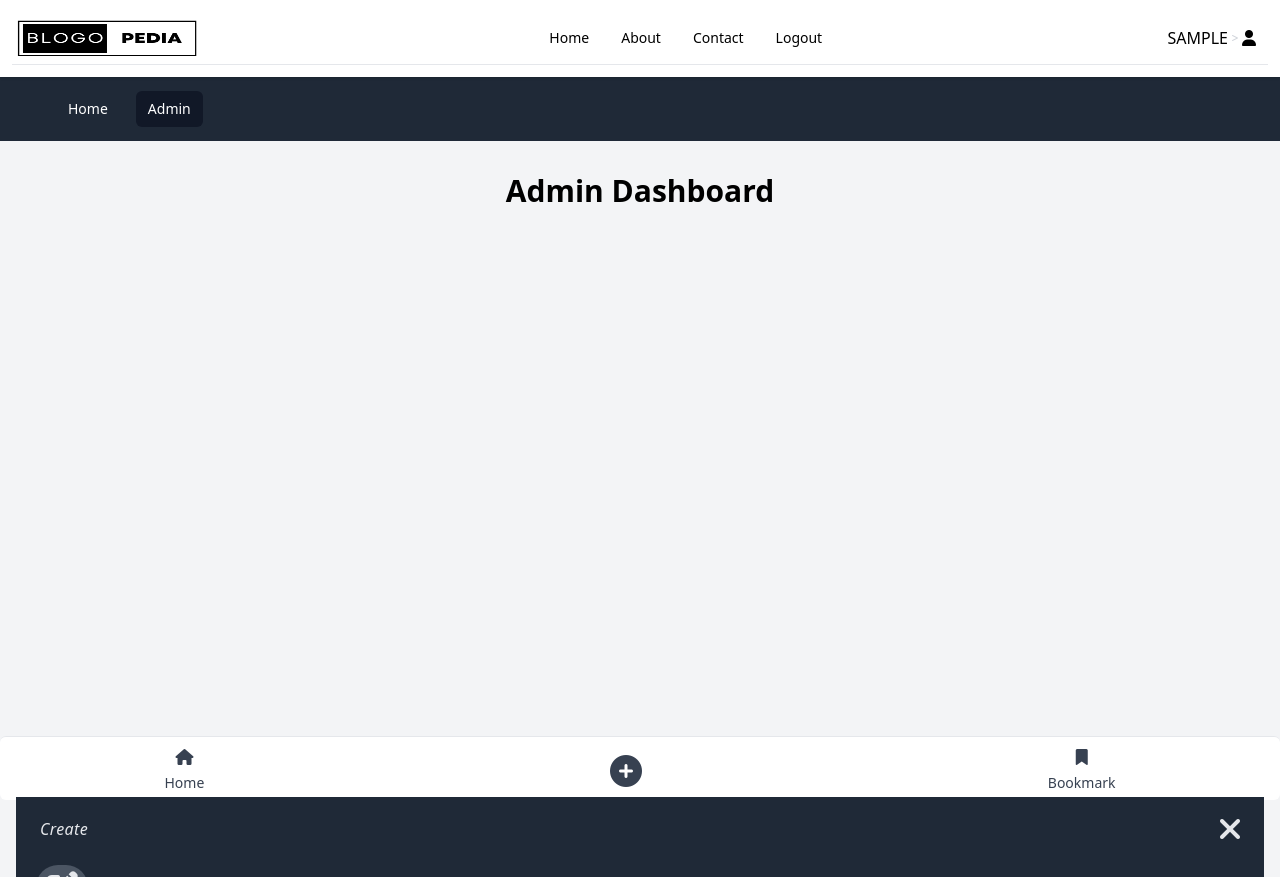
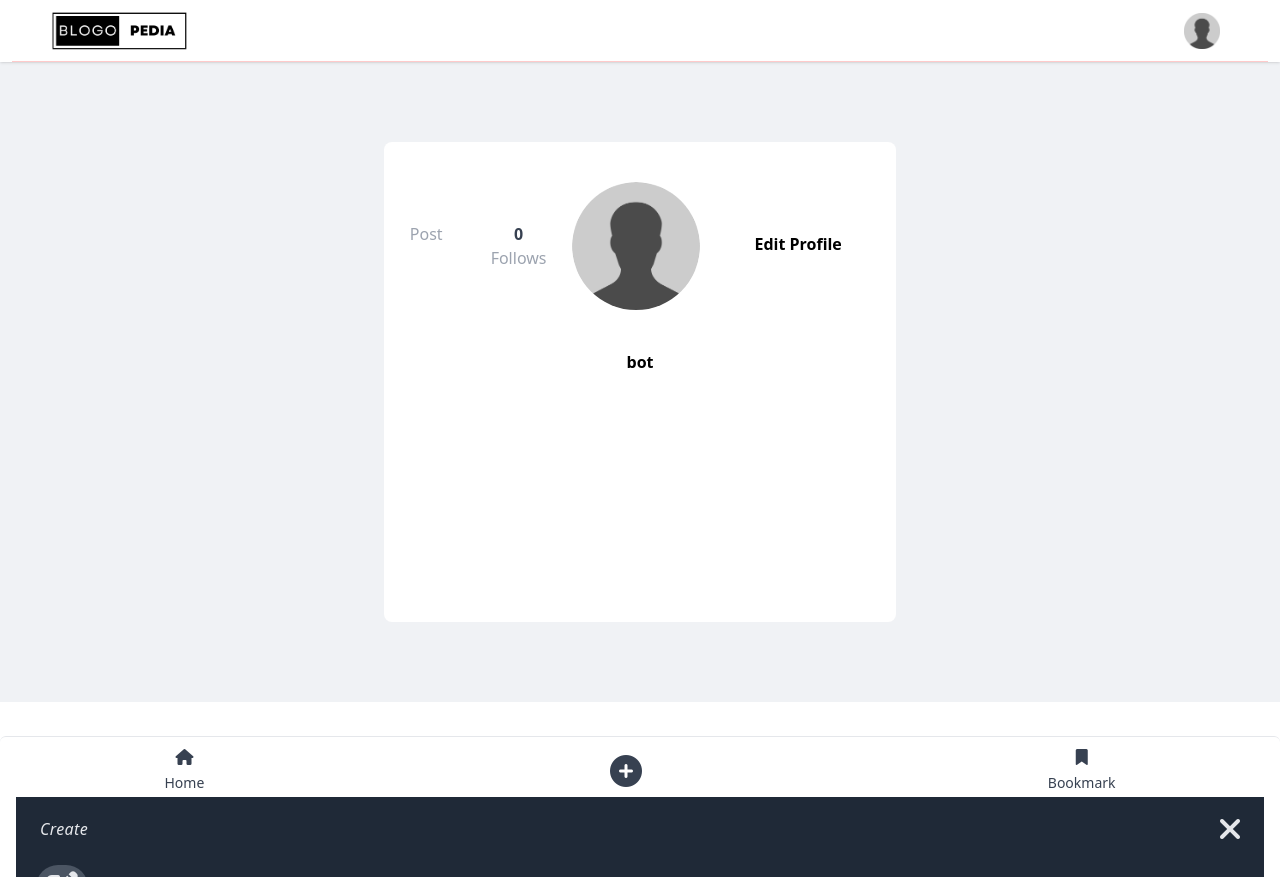
Before and after one commit to OWAISIDRISI53/memories-frontend, a React (Create React App) app: page /profile/me in a window 1280 px wide. After the commit the page ends 800 px from the top, so only its background shows below. Built offline with nearby package versions, Linux system fonts and the light colour scheme; sample sign-in values are in the browser's storage.

Commit message:
navbar fix

```diff
--- a/src/components/Navbar/Navbar.jsx
+++ b/src/components/Navbar/Navbar.jsx
@@ -3,6 +3,7 @@ import { Link, useNavigate } from "react-router-dom";
 
 import getFirstName from "../../utils/getFirstname";
 import logo from "../../assets/blogo.png";
+import profileImage from "../../assets/profile.png";
 
 const Navbar = () => {
   const navigate = useNavigate();
@@ -27,127 +28,162 @@ const Navbar = () => {
   }
 
   return (
-    <header className="bg-white shadow py-3 px-3 sticky top-0 z-50">
-      <nav className="py-2.5w-full z-20 border-b border-gray-200 ">
-        <div className="container flex flex-wrap items-center justify-between mx-auto">
-          <img src={logo} className="mr-3 w-1/2 md:w-48 md:h-10" alt="Logo" />
-          <div className="flex md:order-2 items-center">
-            {user ? (
-              <Link
-                to="/profile/me"
-                className="flex items-center mx-3 gap-1 cursor-pointer"
-              >
-                <h5>{getFirstName(user.name)} </h5>
-                <i className="text-gray-300 text-[8px] fa-solid fa-greater-than"></i>
-                <i className="fa-solid fa-user"></i>
-              </Link>
-            ) : (
-              <button
-                type="button"
-                // className="text-white bg-blue-700 hover:bg-blue-800 focus:ring-4 focus:outline-none focus:ring-blue-300 font-medium rounded-lg text-sm px-5 py-2.5 text-center mr-3 md:mr-0 "
-                className="primary-btn"
-              >
-                <Link to="/login"> Get started</Link>
-              </button>
-            )}
+    // <header className="bg-white shadow py-3 px-3 sticky top-0 z-50">
+    //   <nav className="py-2.5w-full z-20 border-b border-gray-200 ">
+    //     <div className="container flex flex-wrap items-center justify-between mx-auto">
+    //       <img src={logo} className="mr-3 w-1/2 md:w-48 md:h-10" alt="Logo" />
+    //       <div className="flex md:order-2 items-center">
+    //         {user ? (
+    //           <Link
+    //             to="/profile/me"
+    //             className="flex items-center mx-3 gap-1 cursor-pointer"
+    //           >
+    //             <h5>{getFirstName(user.name)} </h5>
+    //             <i className="text-gray-300 text-[8px] fa-solid fa-greater-than"></i>
+    //             <i className="fa-solid fa-user"></i>
+    //           </Link>
+    //         ) : (
+    //           <button
+    //             type="button"
+    //             // className="text-white bg-blue-700 hover:bg-blue-800 focus:ring-4 focus:outline-none focus:ring-blue-300 font-medium rounded-lg text-sm px-5 py-2.5 text-center mr-3 md:mr-0 "
+    //             className="primary-btn"
+    //           >
+    //             <Link to="/login"> Get started</Link>
+    //           </button>
+    //         )}
 
-            <button
-              data-collapse-toggle="navbar-sticky"
-              type="button"
-              className="inline-flex items-center p-2 text-sm text-gray-500 rounded-lg md:hidden hover:bg-gray-100 focus:outline-none focus:ring-2 focus:ring-gray-200"
-              aria-controls="navbar-sticky"
-              aria-expanded="false"
-            >
-              <span className="sr-only">Open main menu</span>
-              <svg
-                onClick={toggleNav}
-                className="w-6 h-6"
-                aria-hidden="true"
-                fill="currentColor"
-                viewBox="0 0 20 20"
-                xmlns="http://www.w3.org/2000/svg"
-              >
-                <path
-                  fillRule="evenodd"
-                  d="M3 5a1 1 0 011-1h12a1 1 0 110 2H4a1 1 0 01-1-1zM3 10a1 1 0 011-1h12a1 1 0 110 2H4a1 1 0 01-1-1zM3 15a1 1 0 011-1h12a1 1 0 110 2H4a1 1 0 01-1-1z"
-                  clipRule="evenodd"
-                ></path>
-              </svg>
-            </button>
-          </div>
-          {/* Desktop navbar */}
-          <div
-            className="items-center justify-between hidden w-full md:flex md:w-auto md:order-1"
-            id="navbar-sticky"
+    //         <button
+    //           data-collapse-toggle="navbar-sticky"
+    //           type="button"
+    //           className="inline-flex items-center p-2 text-sm text-gray-500 rounded-lg md:hidden hover:bg-gray-100 focus:outline-none focus:ring-2 focus:ring-gray-200"
+    //           aria-controls="navbar-sticky"
+    //           aria-expanded="false"
+    //         >
+    //           <span className="sr-only">Open main menu</span>
+    //           <svg
+    //             onClick={toggleNav}
+    //             className="w-6 h-6"
+    //             aria-hidden="true"
+    //             fill="currentColor"
+    //             viewBox="0 0 20 20"
+    //             xmlns="http://www.w3.org/2000/svg"
+    //           >
+    //             <path
+    //               fillRule="evenodd"
+    //               d="M3 5a1 1 0 011-1h12a1 1 0 110 2H4a1 1 0 01-1-1zM3 10a1 1 0 011-1h12a1 1 0 110 2H4a1 1 0 01-1-1zM3 15a1 1 0 011-1h12a1 1 0 110 2H4a1 1 0 01-1-1z"
+    //               clipRule="evenodd"
+    //             ></path>
+    //           </svg>
+    //         </button>
+    //       </div>
+    //       {/* Desktop navbar */}
+    //       <div
+    //         className="items-center justify-between hidden w-full md:flex md:w-auto md:order-1"
+    //         id="navbar-sticky"
+    //       >
+    //         <ul className="flex flex-col p-4 mt-4 border border-gray-100 rounded-lg md:flex-row md:space-x-8 md:mt-0 md:text-sm md:font-medium md:border-0">
+    //           <li>
+    //             <Link
+    //               to="/"
+    //               className="block py-2 pl-3 pr-4  rounded md:p-0"
+    //               aria-current="page"
+    //             >
+    //               Home
+    //             </Link>
+    //           </li>
+    //           <li>
+    //             <Link
+    //               to="/about"
+    //               className="block py-2 pl-3 pr-4 rounded md:hover:text-gray-400 md:p-0"
+    //             >
+    //               About
+    //             </Link>
+    //           </li>
+    //           <li>
+    //             <Link
+    //               to="/contact"
+    //               className="block py-2 pl-3 pr-4 rounded md:hover:text-gray-400 md:p-0"
+    //             >
+    //               Contact
+    //             </Link>
+    //           </li>
+    //           <li>
+    //             {!user ? (
+    //               <Link
+    //                 to="/login"
+    //                 className="block py-2 pl-3 pr-4 text-gray-700 rounded hover:bg-gray-100 md:hover:bg-transparent md:hover:text-blue-700 md:p-0 md:dark:hover:text-white dark:text-gray-400 dark:hover:bg-gray-700 dark:hover:text-white md:dark:hover:bg-transparent dark:border-gray-700"
+    //               >
+    //                 Login
+    //               </Link>
+    //             ) : (
+    //               <div onClick={logoutHandler}>Logout</div>
+    //             )}
+    //           </li>
+    //         </ul>
+    //       </div>
+    //     </div>
+    //   </nav>
+    //   {/* Mobile Navbar */}
+    //   <div className={click ? "md:hidden transition duration-200" : "hidden"}>
+    //     <div className=" py-2 flex flex-col gap-1">
+    //       <Link
+    //         className="block font-bold rounded-md border border-gray-900 px-3 py-2 hover:bg-blue-200"
+    //         to="/"
+    //       >
+    //         Home
+    //       </Link>
+    //       <Link
+    //         className="block font-bold rounded-md border border-gray-900 px-3 py-2 hover:bg-blue-200"
+    //         to="/about"
+    //       >
+    //         About
+    //       </Link>
+    //       <Link
+    //         className="block font-bold rounded-md border border-gray-900 px-3 py-2 hover:bg-blue-200"
+    //         to="/contact"
+    //       >
+    //         Contact
+    //       </Link>
+    //     </div>
+    //     <div className="flex py-2">
+    //       <div className="primary-btn" onClick={logoutHandler}>
+    //         Logout
+    //       </div>
+    //     </div>
+    //   </div>
+    // </header>
+
+    <header className="bg-white shadow px-3 sticky top-0 z-50">
+      <nav className="py-2.5 w-full z-20 border-b border-red-200 flex justify-between items-center px-3 md:px-9">
+        <div className="logo">
+          <img src={logo} className="mr-3 w-1/2 md:w-36" alt="Logo" />
+        </div>
+
+        <button className="menu-sec h-10 w-12 self-center" onClick={toggleNav}>
+          <img
+            className="w-9 h-9 md:h-9 md:w-9"
+            src={profileImage}
+            alt="user"
+          />
+        </button>
+      </nav>
+
+      <div className={click ? "transition duration-200" : "hidden"}>
+        <div className="user-dash absolute bg-white right-8 py-2 px-6 md:py-4 md:px-8 text-center shadow rounded">
+          <Link
+            to="/profile/me"
+            onClick={toggleNav}
+            className="py-3 cursor-pointer font-bold"
           >
-            <ul className="flex flex-col p-4 mt-4 border border-gray-100 rounded-lg md:flex-row md:space-x-8 md:mt-0 md:text-sm md:font-medium md:border-0">
-              <li>
-                <Link
-                  to="/"
-                  className="block py-2 pl-3 pr-4  rounded md:p-0"
-                  aria-current="page"
-                >
-                  Home
-                </Link>
-              </li>
-              <li>
-                <Link
-                  to="/about"
-                  className="block py-2 pl-3 pr-4 rounded md:hover:text-gray-400 md:p-0"
-                >
-                  About
-                </Link>
-              </li>
-              <li>
-                <Link
-                  to="/contact"
-                  className="block py-2 pl-3 pr-4 rounded md:hover:text-gray-400 md:p-0"
-                >
-                  Contact
-                </Link>
-              </li>
-              <li>
-                {!user ? (
-                  <Link
-                    to="/login"
-                    className="block py-2 pl-3 pr-4 text-gray-700 rounded hover:bg-gray-100 md:hover:bg-transparent md:hover:text-blue-700 md:p-0 md:dark:hover:text-white dark:text-gray-400 dark:hover:bg-gray-700 dark:hover:text-white md:dark:hover:bg-transparent dark:border-gray-700"
-                  >
-                    Login
-                  </Link>
-                ) : (
-                  <div onClick={logoutHandler}>Logout</div>
-                )}
-              </li>
-            </ul>
-          </div>
-        </div>
-      </nav>
-      {/* Mobile Navbar */}
-      <div className={click ? "md:hidden transition duration-200" : "hidden"}>
-        <div className=" py-2 flex flex-col gap-1">
-          <Link
-            className="block font-bold rounded-md border border-gray-900 px-3 py-2 hover:bg-blue-200"
-            to="/"
+            View Profile
+          </Link>
+          <hr />
+          <button
+            onClick={logoutHandler}
+            className="py-3 cursor-pointer font-bold text-red-600"
           >
-            Home
-          </Link>
-          <Link
-            className="block font-bold rounded-md border border-gray-900 px-3 py-2 hover:bg-blue-200"
-            to="/about"
-          >
-            About
-          </Link>
-          <Link
-            className="block font-bold rounded-md border border-gray-900 px-3 py-2 hover:bg-blue-200"
-            to="/contact"
-          >
-            Contact
-          </Link>
-        </div>
-        <div className="flex py-2">
-          <div className="primary-btn" onClick={logoutHandler}>
             Logout
-          </div>
+          </button>
         </div>
       </div>
     </header>
--- a/src/pages/Account/Profile.jsx
+++ b/src/pages/Account/Profile.jsx
@@ -14,111 +14,88 @@ const Profile = () => {
     { id: 3, title: "Post 3", content: "This is the content of Post 3." },
   ];
 
+  return (
+    // <div className="mx-auto h-[60vh] w-[70%]">
+    <div className="h-[80vh] w-full grid place-items-center">
+      <div className="flex mx-auto h-[60vh] w-[70%] md:w-[40%] flex-col gap-2 rounded-lg bg-white p-4 shadow-primary">
+        {/* <div className="flex h-full w-full flex-col gap-2 rounded-lg bg-white p-4 shadow-primary"> */}
+        <div className="img_name_and_stat_count flex h-fit w-full flex-col items-center gap-4 md:h-44 md:flex-row md:justify-evenly">
+          <div className="order-1 md:order-2">
+            <img
+              className="h-32 w-32 rounded-full object-cover"
+              src={profileImage}
+              alt="PROFILE_IMAGE"
+            />
+          </div>
+          <div className="order-2 flex flex-col items-center gap-3 md:order-3">
+            <p className="block text-2.5xl font-semibold md:hidden">
+              {getFirstName(user.name)}
+            </p>
+            <div className="my-1 mb-2 flex h-full w-full flex-col items-center gap-5 sm:flex-row md:flex-col md:gap-3">
+              <button className="w-36 rounded-md bg-primary-gray-200 py-1 font-semibold text-black">
+                Edit Profile
+              </button>
+            </div>
+          </div>
+          <div className="order-3 flex gap-12 md:order-1">
+            <div className="flex flex-col items-center">
+              <p className="font-bold text-gray-700">
+                {localStorage.getItem("no_of_post")}
+              </p>
+              <p className="font-normal text-gray-400">Post</p>
+            </div>
+            <div className="flex flex-col items-center">
+              <p className="font-bold text-gray-700">0</p>
+              <p className="font-normal text-gray-400">Follows</p>
+            </div>
+          </div>
+        </div>
+        <div className="name_and_bio flex h-fit w-full flex-col items-center gap-2 px-10 py-2">
+          <p className="relative hidden w-full text-center text-2.5xl font-semibold md:block">
+            bot
+          </p>
+          <p className=""></p>
+        </div>
+      </div>
+    </div>
+  );
+
   // return (
-  //   <div className="mx-auto h-full w-[70%]">
-  //     <div className="flex h-full w-full flex-col gap-2 rounded-lg bg-white p-4 shadow-primary">
-  //       <div className="img_name_and_stat_count flex h-fit w-full flex-col items-center gap-4 md:h-44 md:flex-row md:justify-evenly">
-  //         <div className="order-1 md:order-2">
-  //           <img
-  //             className="h-32 w-32 rounded-full object-cover"
-  //             src={profileImage}
-  //             alt="PROFILE_IMAGE"
-  //           />
-  //         </div>
-  //         <div className="order-2 flex flex-col items-center gap-3 md:order-3">
-  //           <p className="block text-2.5xl font-semibold md:hidden">
-  //             {getFirstName(user.name)}
-  //           </p>
-  //           <div className="my-1 mb-2 flex h-full w-full flex-col items-center gap-5 sm:flex-row md:flex-col md:gap-3">
-  //             <button className="w-36 rounded-md bg-primary-gray-200 py-1 font-semibold text-black">
-  //               Edit Profile
-  //             </button>
+  //   <div className="min-h-screen bg-gray-100 flex flex-col">
+  //     <nav className="bg-gray-800">
+  //       <div className="max-w-7xl mx-auto px-2 sm:px-6 lg:px-8">
+  //         <div className="relative flex items-center justify-between h-16">
+  //           <div className="absolute inset-y-0 left-0 flex items-center sm:hidden">
+  //             {/* Mobile menu button */}
   //           </div>
-  //         </div>
-  //         <div className="order-3 flex gap-12 md:order-1">
-  //           <div className="flex flex-col items-center">
-  //             <p className="font-bold text-gray-700">
-  //               {localStorage.getItem("no_of_post")}
-  //             </p>
-  //             <p className="font-normal text-gray-400">Post</p>
-  //           </div>
-  //           <div className="flex flex-col items-center">
-  //             <p className="font-bold text-gray-700">0</p>
-  //             <p className="font-normal text-gray-400">Follows</p>
+  //           <div className="flex-1 flex items-center justify-center sm:items-stretch sm:justify-start">
+  //             {/* Logo */}
+  //             <div className="hidden sm:block sm:ml-6">
+  //               <div className="flex space-x-4">
+  //                 <a
+  //                   href="/"
+  //                   className="text-white hover:bg-gray-700 px-3 py-2 rounded-md text-sm font-medium"
+  //                 >
+  //                   Home
+  //                 </a>
+  //                 <a
+  //                   href="/admin"
+  //                   className="bg-gray-900 text-white px-3 py-2 rounded-md text-sm font-medium"
+  //                 >
+  //                   Admin
+  //                 </a>
+  //               </div>
+  //             </div>
   //           </div>
   //         </div>
   //       </div>
-  //       <div className="name_and_bio flex h-fit w-full flex-col items-center gap-2 px-10 py-2">
-  //         <p className="relative hidden w-full text-center text-2.5xl font-semibold md:block">
-  //           bot
-  //         </p>
-  //         <p className=""></p>
-  //       </div>
-  //       <div className="posts_or_saved flex h-fit w-full flex-row items-center justify-between border-y-2 border-gray-200">
-  //         <div className="h-full w-full border-r-2 border-gray-200 py-2 text-center font-semibold">
-  //           Posts
-  //         </div>
-  //         <div className="h-full w-full py-2 text-center font-semibold">
-  //           Liked Posts
-  //         </div>
-  //       </div>
-  //       <div className="show_post_or_saved grid h-fit w-full grid-flow-row grid-cols-3 items-start justify-around gap-2 px-3 py-3"></div>
-  //       <div className="w-full py-12 text-center text-lg font-semibold">
-  //         <ul className="divide-y divide-gray-200">
-  //           {posts.map((post) => (
-  //             <li key={post.id} className="py-4">
-  //               <div className="flex space-x-3">
-  //                 <div className="flex-1 space-y-1">
-  //                   <h3 className="text-lg leading-6 font-medium text-gray-900">
-  //                     {post.title}
-  //                   </h3>
-  //                   <p className="text-sm text-gray-500">{post.content}</p>
-  //                 </div>
-  //               </div>
-  //             </li>
-  //           ))}
-  //         </ul>
-  //       </div>
-  //     </div>
+  //     </nav>
+  //     <main className="flex-1 flex flex-col max-w-7xl mx-auto px-4 sm:px-6 lg:px-8">
+  //       <h1 className="text-3xl font-bold mt-8">Admin Dashboard</h1>
+  //       {/* Admin content */}
+  //     </main>
   //   </div>
   // );
-
-  return (
-    <div className="min-h-screen bg-gray-100 flex flex-col">
-      <nav className="bg-gray-800">
-        <div className="max-w-7xl mx-auto px-2 sm:px-6 lg:px-8">
-          <div className="relative flex items-center justify-between h-16">
-            <div className="absolute inset-y-0 left-0 flex items-center sm:hidden">
-              {/* Mobile menu button */}
-            </div>
-            <div className="flex-1 flex items-center justify-center sm:items-stretch sm:justify-start">
-              {/* Logo */}
-              <div className="hidden sm:block sm:ml-6">
-                <div className="flex space-x-4">
-                  <a
-                    href="/"
-                    className="text-white hover:bg-gray-700 px-3 py-2 rounded-md text-sm font-medium"
-                  >
-                    Home
-                  </a>
-                  <a
-                    href="/admin"
-                    className="bg-gray-900 text-white px-3 py-2 rounded-md text-sm font-medium"
-                  >
-                    Admin
-                  </a>
-                </div>
-              </div>
-            </div>
-          </div>
-        </div>
-      </nav>
-      <main className="flex-1 flex flex-col max-w-7xl mx-auto px-4 sm:px-6 lg:px-8">
-        <h1 className="text-3xl font-bold mt-8">Admin Dashboard</h1>
-        {/* Admin content */}
-      </main>
-    </div>
-  );
 };
 
 // const Profile = () => {
```
